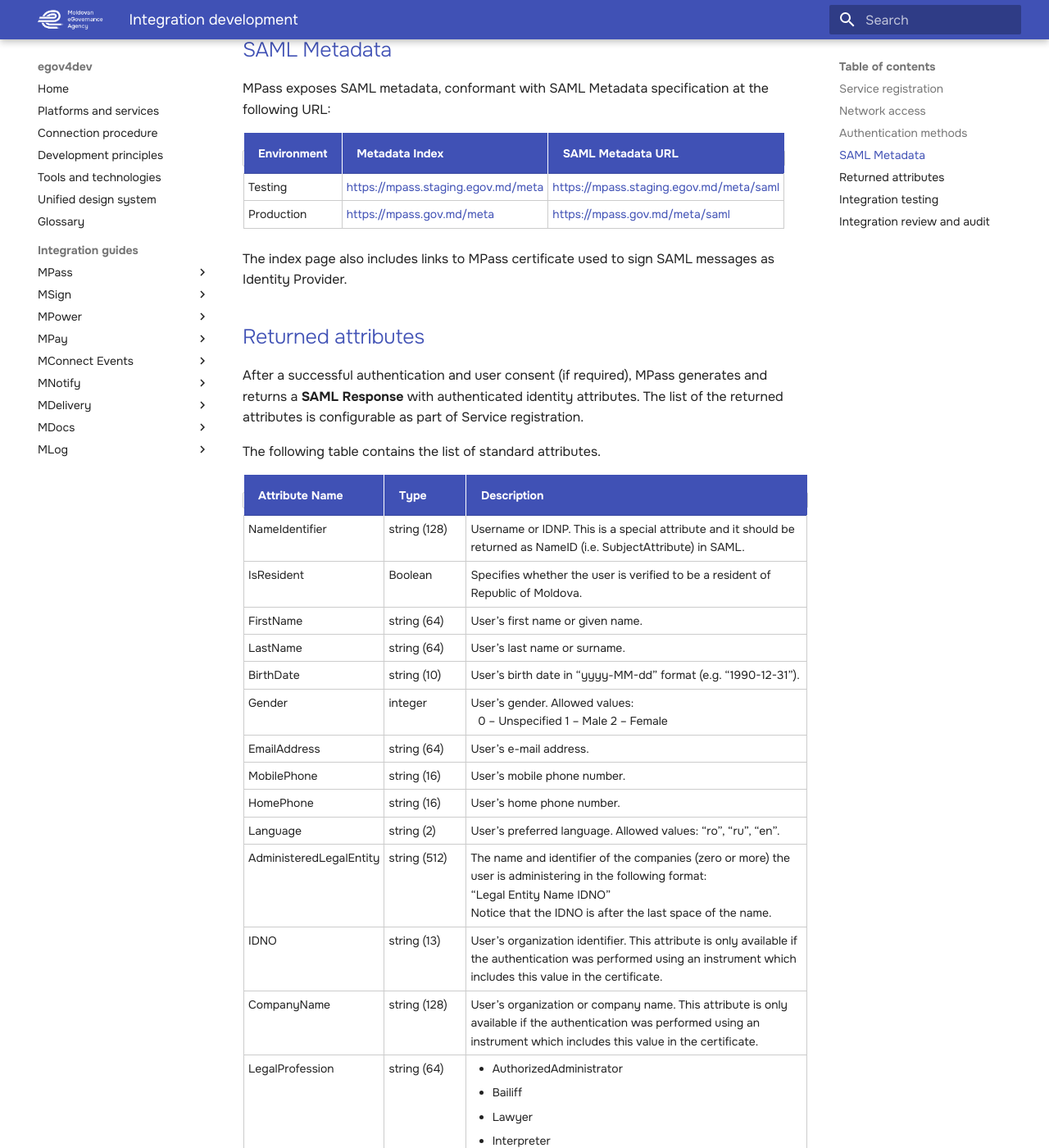
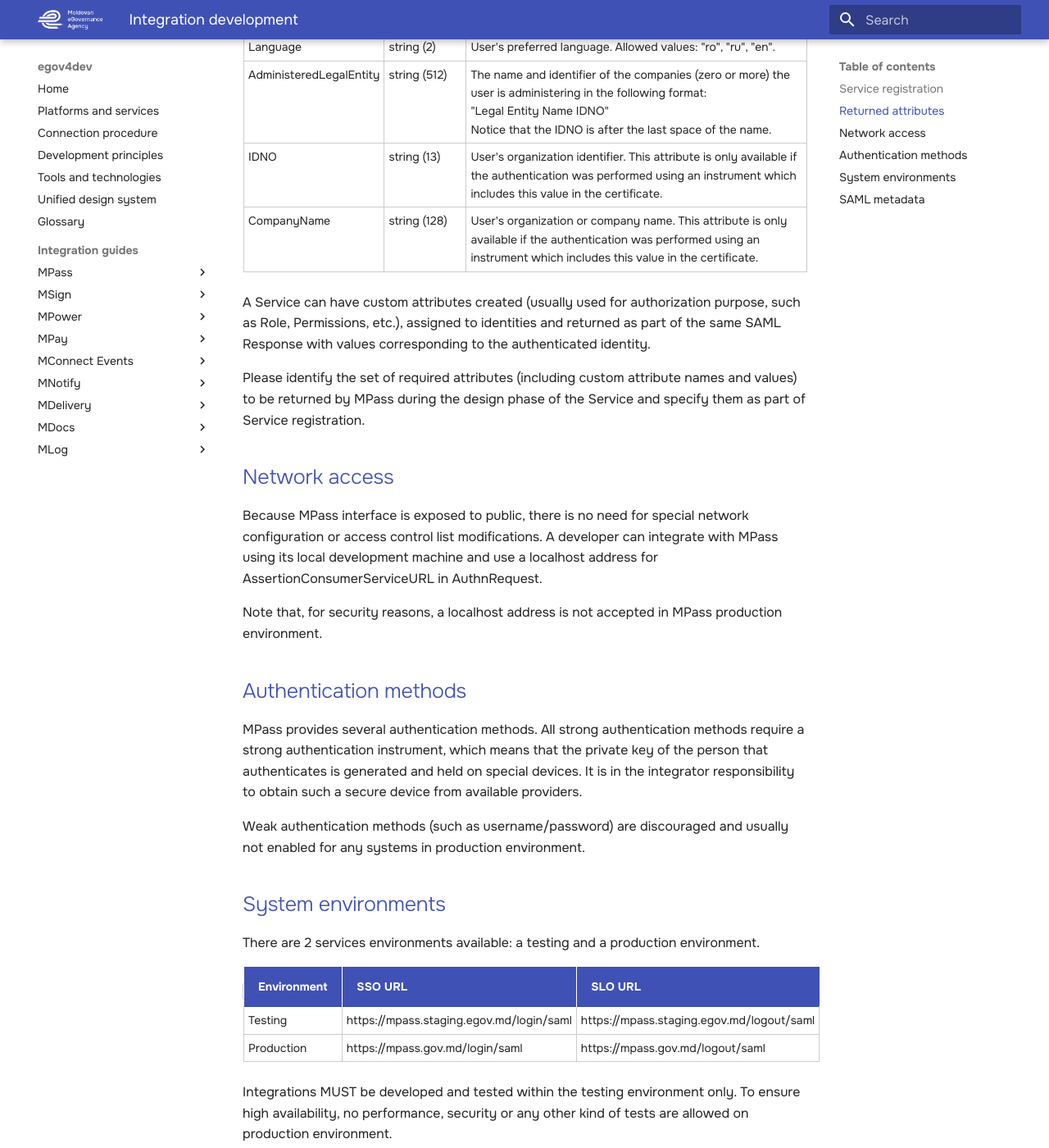
Before and after one commit to egov-moldova/egov4dev, an MkDocs documentation site: the page built from docs/guides/mpass/integration-development.md, in a window 1280 px wide and 1400 px high, scrolled down 1112 px. Shown: the whole window at 82% size. Built offline with MkDocs 1.6.1 and Material for MkDocs 9.7.7, drawn with Linux system fonts in a browser that asks for light colours; some of the changed text lies outside the part shown.

Commit message:
Update integration-development.md

```diff
--- a/docs/guides/mpass/integration-development.md
+++ b/docs/guides/mpass/integration-development.md
@@ -1,20 +1,42 @@
-# Integration development
-
 This chapter describes the process of developing an integration.
 
 ## Service registration
 
 Before being able to interact with MPass, a Service must be registered accordingly in MPass. To perform such a registration, please generate a self-signed or provide any existing certificate file (in .cer file format) to Service owner.
 
-For security reasons, Service test and production environments MUST use a different certificate and corresponding private keys MUST be kept as confidential as possible. MPass does not require access to Service private keys for integration
+For security reasons, Service test and production environments MUST use a different certificate and corresponding private keys MUST be kept as confidential as possible. MPass does not require access to Service private keys for integration.
+
+## Returned attributes
+
+After a successful authentication and user consent (if required), MPass generates and returns a SAML Response with authenticated identity attributes. The list of the returned attributes is configurable as part of Service registration.
+
+The following table contains the list of standard attributes.
+
+| Attribute name | Type | Description |
+|----------------|------|-------------|
+| NameIdentifier | string (128) | Username or IDNP. This is a special attribute and it should be returned as NameID (i.e. SubjectAttribute) in SAML. |
+| IsResident | Boolean | Specifies whether the user is verified to be a resident of Republic of Moldova. |
+| FirstName | string (64) | User's first name or given name. |
+| LastName | string (64) | User's last name or surname. |
+| BirthDate | string (10) | User's birth date in "yyyy-MM-dd" format (e.g. "1990-12-31"). |
+| Gender | integer | User's gender. Allowed values:<br>• 0 – Unspecified<br>• 1 – Male<br>• 2 – Female |
+| EmailAddress | string (64) | User's e-mail address. |
+| MobilePhone | string (16) | User's mobile phone number. |
+| HomePhone | string (16) | User's home phone number. |
+| Language | string (2) | User's preferred language. Allowed values: "ro", "ru", "en". |
+| AdministeredLegalEntity | string (512) | The name and identifier of the companies (zero or more) the user is administering in the following format:<br>"Legal Entity Name IDNO"<br>Notice that the IDNO is after the last space of the name. |
+| IDNO | string (13) | User's organization identifier. This attribute is only available if the authentication was performed using an instrument which includes this value in the certificate. |
+| CompanyName | string (128) | User's organization or company name. This attribute is only available if the authentication was performed using an instrument which includes this value in the certificate. |
+
+A Service can have custom attributes created (usually used for authorization purpose, such as Role, Permissions, etc.), assigned to identities and returned as part of the same SAML Response with values corresponding to the authenticated identity.
+
+Please identify the set of required attributes (including custom attribute names and values) to be returned by MPass during the design phase of the Service and specify them as part of Service registration.
 
 ## Network access
 
 Because MPass interface is exposed to public, there is no need for special network configuration or access control list modifications. A developer can integrate with MPass using its local development machine and use a localhost address for AssertionConsumerServiceURL in AuthnRequest.
 
-!!! warning "Atention"
-
-    For security reasons, a **localhost** address is not accepted in MPass production environment.
+Note that, for security reasons, a localhost address is not accepted in MPass production environment.
 
 ## Authentication methods
 
@@ -22,157 +44,24 @@
 
 Weak authentication methods (such as username/password) are discouraged and usually not enabled for any systems in production environment.
 
+## System environments
+
+There are 2 services environments available: a testing and a production environment.
+
+| Environment | SSO URL | SLO URL |
+|-------------|---------|---------|
+| Testing | https://mpass.staging.egov.md/login/saml | https://mpass.staging.egov.md/logout/saml |
+| Production | https://mpass.gov.md/login/saml | https://mpass.gov.md/logout/saml |
+
 Integrations MUST be developed and tested within the testing environment only. To ensure high availability, no performance, security or any other kind of tests are allowed on production environment.
 
-## SAML Metadata
+## SAML metadata
 
 MPass exposes SAML metadata, conformant with SAML Metadata specification at the following URL:
 
-<table>
-  <thead>
-    <tr>
-      <th><strong>Environment</strong></th>
-      <th><strong>Metadata Index</strong></th>
-      <th><strong>SAML Metadata URL</strong></th>
-    </tr>
-  </thead>
-  <tbody>
-    <tr>
-      <td>Testing</td>
-      <td><a href="https://mpass.staging.egov.md/meta">https://mpass.staging.egov.md/meta</a></td>
-      <td><a href="https://mpass.staging.egov.md/meta/saml">https://mpass.staging.egov.md/meta/saml</a></td>
-    </tr>
-    <tr>
-      <td>Production</td>
-      <td><a href="https://mpass.gov.md/meta">https://mpass.gov.md/meta</a></td>
-      <td><a href="https://mpass.gov.md/meta/saml">https://mpass.gov.md/meta/saml</a></td>
-    </tr>
-  </tbody>
-</table>
+| Environment | Metadata Index | SAML Metadata URL |
+|-------------|----------------|-------------------|
+| Testing | https://mpass.staging.egov.md/meta | https://mpass.staging.egov.md/meta/saml |
+| Production | https://mpass.gov.md/meta | https://mpass.gov.md/meta/saml |
 
 The index page also includes links to MPass certificate used to sign SAML messages as Identity Provider.
-
-## Returned attributes
-
-After a successful authentication and user consent (if required), MPass generates and returns a **SAML Response** with authenticated identity attributes. The list of the returned attributes is configurable as part of Service registration.
-
-The following table contains the list of standard attributes.
-
-<table>
-  <thead>
-    <tr>
-      <th><strong>Attribute Name</strong></th>
-      <th><strong>Type</strong></th>
-      <th><strong>Description</strong></th>
-    </tr>
-  </thead>
-  <tbody>
-    <tr>
-      <td>NameIdentifier</td>
-      <td>string (128)</td>
-      <td>Username or IDNP. This is a special attribute and it should be returned as NameID (i.e. SubjectAttribute) in SAML.</td>
-    </tr>
-    <tr>
-      <td>IsResident</td>
-      <td>Boolean</td>
-      <td>Specifies whether the user is verified to be a resident of Republic of Moldova.</td>
-    </tr>
-    <tr>
-      <td>FirstName</td>
-      <td>string (64)</td>
-      <td>User’s first name or given name.</td>
-    </tr>
-    <tr>
-      <td>LastName</td>
-      <td>string (64)</td>
-      <td>User’s last name or surname.</td>
-    </tr>
-    <tr>
-      <td>BirthDate</td>
-      <td>string (10)</td>
-      <td>User’s birth date in “yyyy-MM-dd” format (e.g. “1990-12-31”).</td>
-    </tr>
-    <tr>
-      <td>Gender</td>
-      <td>integer</td>
-      <td>User’s gender. Allowed values:
-        <ul>
-          <il>0 – Unspecified</il>
-          <il>1 – Male</il>
-          <il>2 – Female</il>
-        </ul>
-      </td>
-    </tr>
-    <tr>
-      <td>EmailAddress</td>
-      <td>string (64)</td>
-      <td>User’s e-mail address.</td>
-    </tr>
-    <tr>
-      <td>MobilePhone</td>
-      <td>string (16)</td>
-      <td>User’s mobile phone number.</td>
-    </tr>
-    <tr>
-      <td>HomePhone</td>
-      <td>string (16)</td>
-      <td>User’s home phone number.</td>
-    </tr>
-    <tr>
-      <td>Language</td>
-      <td>string (2)</td>
-      <td>User’s preferred language. Allowed values: “ro”, “ru”, “en”.</td>
-    </tr>
-    <tr>
-      <td>AdministeredLegalEntity</td>
-      <td>string (512)</td>
-      <td>The name and identifier of the companies (zero or more) the user is administering in the following format:
-        <br>“Legal Entity Name IDNO”
-        <br>Notice that the IDNO is after the last space of the name.
-      </td>
-    </tr>
-    <tr>
-      <td>IDNO</td>
-      <td>string (13)</td>
-      <td>User’s organization identifier. This attribute is only available if the authentication was performed using an instrument which includes this value in the certificate.</td>
-    </tr>
-    <tr>
-      <td>CompanyName</td>
-      <td>string (128)</td>
-      <td>User’s organization or company name. This attribute is only available if the authentication was performed using an instrument which includes this value in the certificate.</td>
-    </tr>
-    <tr>
-      <td>LegalProfession</td>
-      <td>string (64)</td>
-      <td>
-        <ul>
-          <li>AuthorizedAdministrator</li>
-          <li>Bailiff</li>
-          <li>Lawyer</li>
-          <li>Interpreter</li>
-          <li>LegalExpert</li>
-          <li>Mediator</li>
-          <li>Notary</li>
-          <li>Translator</li>
-          <li>TranslatorInterpreter</li>
-        </ul>
-      </td>
-    </tr>
-  </tbody>
-</table>
-
-A Service can have custom attributes created (usually used for authorization purpose, such as Role, Permissions, etc.), assigned to identities and returned as part of the same SAML Response with values corresponding to the authenticated identity.
-
-Please identify the set of required attributes (including custom attribute names and values) to be returned by MPass during the design phase of the Service and specify them as part of Service registration.
-
-## Integration testing
-
-The detailed integration test scenarios have been moved to a dedicated, developer-focused page. Please follow:
-
-- Integration tests: [guides/mpass/integration-tests.md](integration-tests.md)
-
-That page provides structured functional and security scenarios with clear steps, expected outcomes, and verification points.
-
-## Integration review and audit
-
-The security of MPass integrating systems heavily depends on the security of the integration. Please review the developer-focused Integration tests to thoroughly validate both functional and security aspects of your integration: see [Integration tests](integration-tests.md).
```
